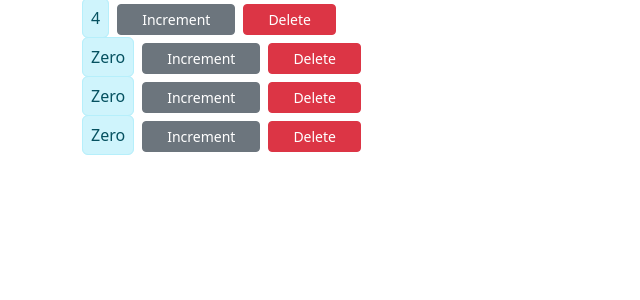
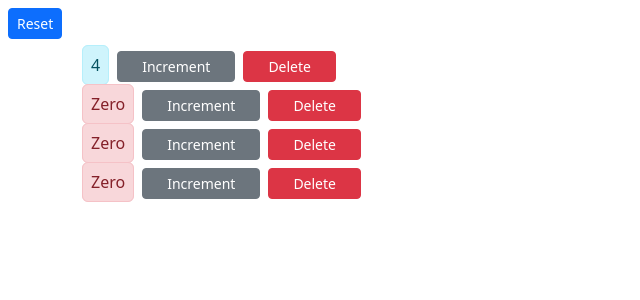
Before and after one commit to cletuskingdom/react_app_2023, a React (Create React App) app: page / in a window 1280 px wide. Shown: the top 300 px of the page, without its empty margins (0-640 px from the left). Built offline with nearby package versions, Linux system fonts and the light colour scheme.

Commit message:
update components

```diff
--- a/src/components/counter.jsx
+++ b/src/components/counter.jsx
@@ -1,16 +1,6 @@
 import React, { Component } from "react";
 class Counter extends Component {
-	state = {
-		value: this.props.counter.value,
-	};
-
-	handleIncrement = () => {
-		this.setState({ value: this.state.value + 1 });
-	};
-
 	render() {
-		console.log(this.props);
-
 		return (
 			<div>
 				{this.props.children}
@@ -20,7 +10,9 @@
 					</span>
 
 					<button
-						onClick={this.handleIncrement}
+						onClick={() =>
+							this.props.onIncrement(this.props.counter)
+						}
 						className="btn btn-sm ms-2 px-4 btn-secondary"
 					>
 						Increment
@@ -41,12 +33,13 @@
 
 	getClasses() {
 		let classes = "mt-5 text-center p-2 alert ";
-		classes += this.state.count === 0 ? "alert-danger" : "alert-info";
+		classes +=
+			this.props.counter.value === 0 ? "alert-danger" : "alert-info";
 		return classes;
 	}
 
 	formatCount() {
-		const { value } = this.state;
+		const { value } = this.props.counter;
 		return value === 0 ? "Zero" : value;
 	}
 }
--- a/src/components/counters.jsx
+++ b/src/components/counters.jsx
@@ -11,17 +11,40 @@
 		],
 	};
 
+	handleIncrement = (counter) => {
+		const counters = [...this.state.counters];
+		const index = counters.indexOf(counter);
+		counters[index] = { ...counter };
+		counters[index].value++;
+		this.setState({ counters });
+	};
+
+	handleReset = () => {
+		const counters = this.state.counters.map((c) => {
+			c.value = 0;
+			return c;
+		});
+		this.setState({ counters });
+	};
+
 	handleDelete = (counterId) => {
-		const counters = this.state.counters.filter((c) => c.id != counterId);
+		const counters = this.state.counters.filter((c) => c.id !== counterId);
 		this.setState({ counters });
 	};
 
 	render() {
 		return (
 			<div>
+				<button
+					onClick={this.handleReset}
+					className="btn btn-primary btn-sm m-2"
+				>
+					Reset
+				</button>
 				{this.state.counters.map((counter) => (
 					<Counter
 						onDelete={this.handleDelete}
+						onIncrement={this.handleIncrement}
 						key={counter.id}
 						counter={counter}
 					/>
```
